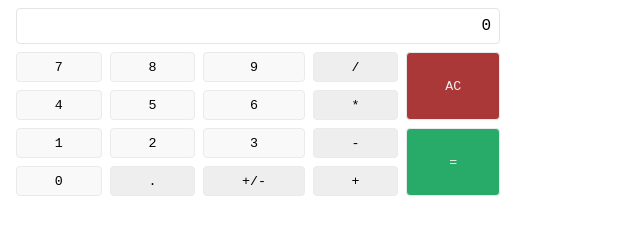
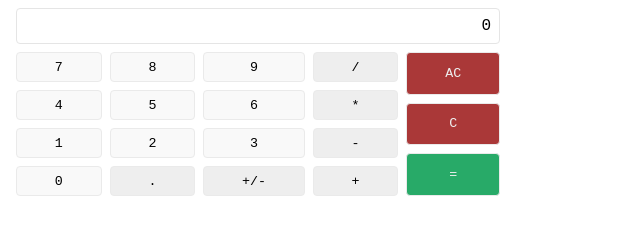
Before and after one commit to connordavison/vanilla-js-calculator, a website built with webpack: page index.html in a window 1280 px wide. Shown: the whole page, without its empty margins (0-640 px from the left). Built offline with nearby package versions, Linux system fonts and the light colour scheme.

Commit message:
Add delete button and hotkey.

```diff
--- a/index.css
+++ b/index.css
@@ -64,7 +64,8 @@
     color: #EEE;
 }
 
-.button-all-clear {
+.button-all-clear,
+.button-clear {
     background-color: #AA3838;
     color: #EEE;
 }
--- a/src/controller/CalculatorController.ts
+++ b/src/controller/CalculatorController.ts
@@ -30,6 +30,11 @@ export default class CalculatorController {
         this.updateDisplay();
     }
 
+    public pushClear(): void {
+        this.input.delete();
+        this.updateDisplay();
+    }
+
     public pushAllClear(): void {
         this.input = this.calculator.createInput();
         this.updateDisplay();
--- a/src/hotkeys/HotkeyBinder.ts
+++ b/src/hotkeys/HotkeyBinder.ts
@@ -17,6 +17,7 @@ export default class HotkeyBinder {
             bindings[operator] = () => controller.pushOperator(operator);
         }
 
+        bindings['Backspace'] = () => controller.pushClear();
         bindings['Enter'] = () => controller.pushCompute();
         bindings['Escape'] = () => controller.pushAllClear();
         bindings['.'] = () => controller.pushPeriod();
--- a/src/view/CalculatorInputFactory.ts
+++ b/src/view/CalculatorInputFactory.ts
@@ -57,13 +57,22 @@ export default class CalculatorInputFactory {
             'button-all-clear',
             () => controller.pushAllClear(),
         );
+        const clearButton = this.buttonFactory.create(
+            'C',
+            'button-clear',
+            () => controller.pushClear(),
+        );
         const computeButton = this.buttonFactory.create(
             '=',
             'button-compute',
             () => controller.pushCompute(),
         );
 
-        return this.createPanel([allClearButton, computeButton], 'compute-panel');
+        return this.createPanel([
+            allClearButton,
+            clearButton,
+            computeButton,
+        ], 'compute-panel');
     }
 
     private createPanel(buttons: HTMLButtonElement[], className: string): HTMLElement {
```
